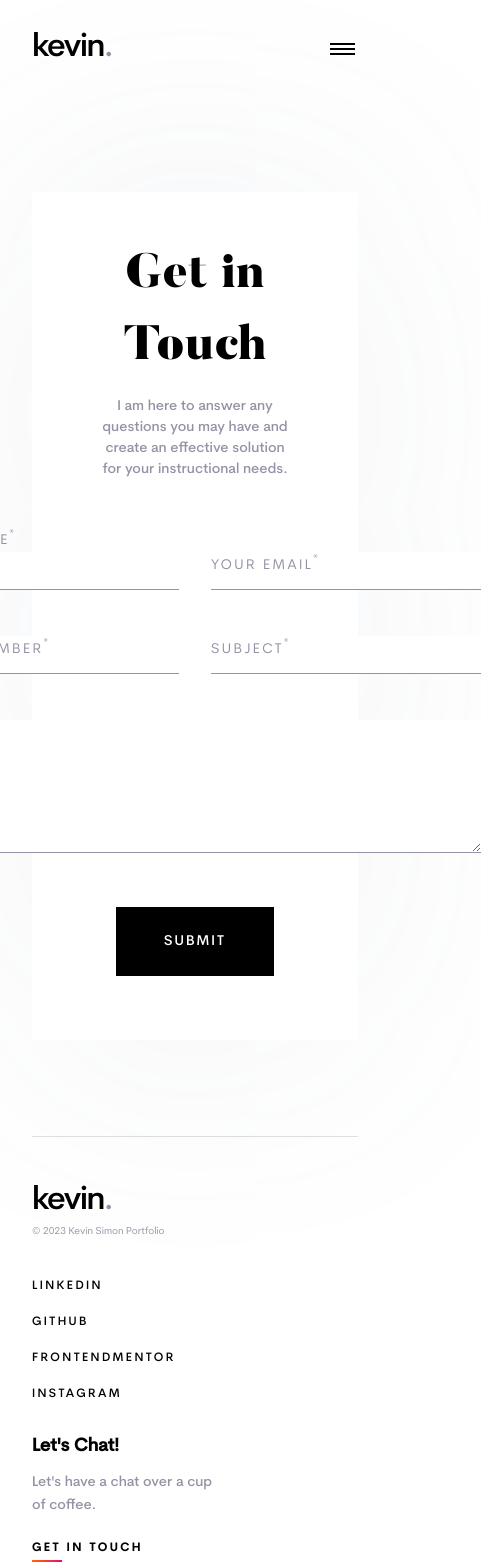
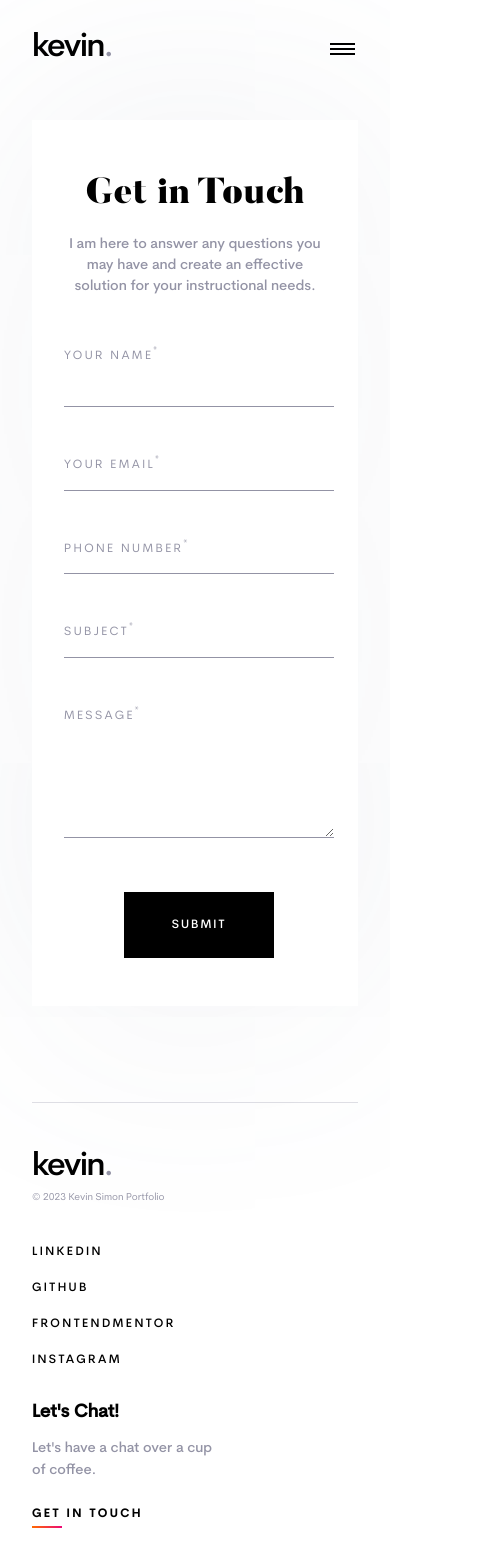
Before and after one commit to zs-kev/My-Portfolio, a Next.js app: page /contact in a window 390 px wide. Shown: the top 1568 px of the page, 481 px wide, since content can reach past the window. Built offline with nearby package versions, Linux system fonts and the light colour scheme.

Commit message:
styling: made contact page responsive

```diff
--- a/src/app/contact/page.module.css
+++ b/src/app/contact/page.module.css
@@ -1,10 +1,10 @@
 .getInTouch {
-  padding-top: 12rem;
+  padding-top: 200px;
 }
 
 .wrapper {
   background-color: var(--white-black);
-  padding: 3rem 4rem 4rem;
+  padding: 4rem;
   box-shadow: -2.4492935992912173e-15px 0px 250px 0px rgba(104, 120, 143, 0.1);
   display: flex;
   flex-direction: column;
@@ -23,6 +23,11 @@
   color: var(--gray);
   padding: 0.75rem 0 4.5rem;
   max-width: 29rem;
+}
+
+.formContainer {
+  width: 100%;
+  max-width: 35.625rem;
 }
 
 .form {
@@ -46,3 +51,30 @@
   display: grid;
   place-content: center;
 }
+
+@media (width < 64rem) {
+  .getInTouch {
+    padding-top: 144px;
+  }
+  .introContainer h1 {
+    font-size: var(--36px);
+  }
+}
+
+@media (width < 48rem) {
+  .getInTouch {
+    padding-top: 120px;
+  }
+  .wrapper {
+    padding: 3rem 2rem;
+  }
+  .form {
+    grid-template-columns: 1fr;
+  }
+  .message {
+    grid-column: 1;
+  }
+  .button {
+    grid-column: 1;
+  }
+}
--- a/src/app/contact/page.tsx
+++ b/src/app/contact/page.tsx
@@ -4,7 +4,7 @@ import SquareButton from "@/components/buttons/squareButton/SquareButton";
 import Input from "@/components/forms/input/Input";
 import Label from "@/components/forms/label/Label";
 import Textarea from "@/components/forms/textarea/Textarea";
-import { FormEvent, useState } from "react";
+import { useState } from "react";
 import styles from "./page.module.css";
 
 export default function Contact() {
@@ -13,10 +13,6 @@ export default function Contact() {
   const [number, setNumber] = useState("");
   const [subject, setSubject] = useState("");
   const [message, setMessage] = useState("");
-
-  const handelSubmit = (e: FormEvent<HTMLFormElement>) => {
-    e.preventDefault();
-  };
 
   return (
     <>
@@ -114,7 +110,9 @@ export default function Contact() {
                 </Label>
               </div>
               <div className={styles.button}>
-                <SquareButton buttonStyle="filled">Submit</SquareButton>
+                <SquareButton buttonStyle="filled" type="submit">
+                  Submit
+                </SquareButton>
               </div>
             </form>
           </div>
--- a/src/components/buttons/squareButton/SquareButton.module.css
+++ b/src/components/buttons/squareButton/SquareButton.module.css
@@ -17,3 +17,9 @@
   background-color: var(--white-black);
   border: 1px solid var(--black-white);
 }
+
+@media (width < 64rem) {
+  .button {
+    font-size: var(--12px);
+  }
+}
--- a/src/components/buttons/squareButton/SquareButton.tsx
+++ b/src/components/buttons/squareButton/SquareButton.tsx
@@ -4,12 +4,14 @@ import styles from "./SquareButton.module.css";
 interface SquareButtonProps {
   buttonStyle: "filled" | "outline";
   disabled?: boolean;
+  type: "submit" | "reset" | "button";
   children: any;
 }
 
 const SquareButton: FC<SquareButtonProps> = ({
   buttonStyle,
   disabled = false,
+  type,
   children,
 }) => {
   return (
@@ -17,6 +19,7 @@ const SquareButton: FC<SquareButtonProps> = ({
       className={`${styles.button} ${buttonStyle === "filled" && styles.filled}
       ${buttonStyle === "outline" && styles.outline}`}
       disabled={disabled}
+      type={type}
     >
       {children}
     </button>
--- a/src/components/forms/label/Label.module.css
+++ b/src/components/forms/label/Label.module.css
@@ -15,6 +15,10 @@
   pointer-events: none;
 }
 
+.error {
+  color: var(--red);
+}
+
 input:focus + .floatingLabel {
   top: -25px;
 }
@@ -30,3 +34,9 @@ input:not(:placeholder-shown) + .floatingLabel {
 textarea:not(:placeholder-shown) + .floatingLabel {
   top: -25px;
 }
+
+@media (width < 64rem) {
+  .label {
+    font-size: var(--12px);
+  }
+}
--- a/src/components/forms/label/Label.tsx
+++ b/src/components/forms/label/Label.tsx
@@ -14,7 +14,12 @@ const Label: React.FC<LabelProps> = ({
   children,
 }) => {
   return (
-    <label className={`${styles.label} ${floatingLabel && styles.floatingLabel}`} htmlFor={htmlFor}>
+    <label
+      className={`${styles.label} ${floatingLabel && styles.floatingLabel} ${
+        error && styles.error
+      }`}
+      htmlFor={htmlFor}
+    >
       {children}
     </label>
   );
```
